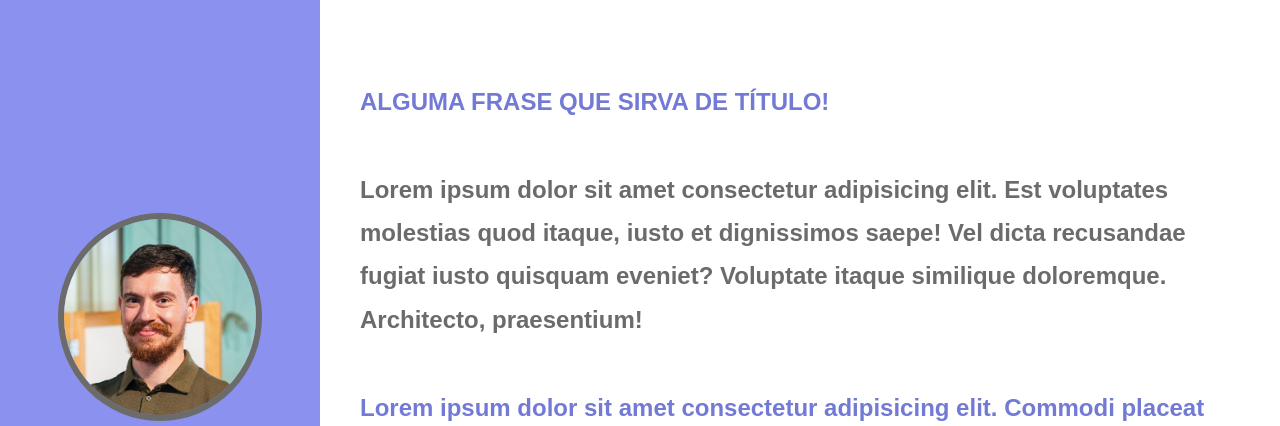
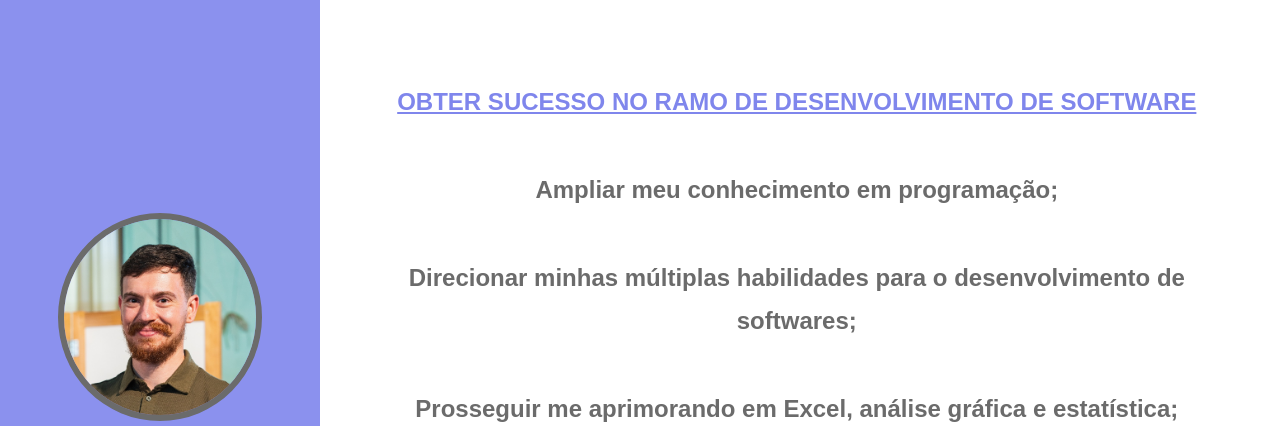
Before and after one commit to dbgheno/pagina_curriculo_daniel, a plain HTML site: page objetivos.html in a window 1280 px wide. Shown: the top 426 px of the page. Drawn offline with Linux system fonts and the light colour scheme.

Commit message:
Textos prontos

```diff
--- a/objetivos.html
+++ b/objetivos.html
@@ -21,10 +21,11 @@
 
     <main>
         <ul id="objetivos">
-            <li class="textosintercalados">ALGUMA FRASE QUE SIRVA DE TÍTULO!</li><br>
-            <li>Lorem ipsum dolor sit amet consectetur adipisicing elit. Est voluptates molestias quod itaque, iusto et dignissimos saepe! Vel dicta recusandae fugiat iusto quisquam eveniet? Voluptate itaque similique doloremque. Architecto, praesentium!</li><br>
-            <li class="textosintercalados">Lorem ipsum dolor sit amet consectetur adipisicing elit. Commodi placeat officia sint, animi enim itaque tempora excepturi possimus dolore consectetur, molestiae quia numquam nemo ducimus nulla dignissimos, provident reprehenderit harum.</li><br>
-            <li>Lorem ipsum dolor sit amet, consectetur adipisicing elit. </li>
+            <li class="toplist">OBTER SUCESSO NO RAMO DE DESENVOLVIMENTO DE SOFTWARE</li><br>
+            <li>Ampliar meu conhecimento em programação;</li><br>
+            <li>Direcionar minhas múltiplas habilidades para o desenvolvimento de softwares;</li><br>
+            <li>Prosseguir me aprimorando em Excel, análise gráfica e estatística;</li><br>
+            <li>Concluir com extremo êxito minha formação Full Stack na Growdev (término em setembro de 2024).</li>
         </ul>
     </main>
 </body>
--- a/styles.css
+++ b/styles.css
@@ -126,10 +126,8 @@ li {
 #objetivos{
     padding: 2rem 2rem 0 0;
     line-height: 1.8; /* aumentei o espaço vertical de cada linha */
+    text-align: center;
 }
-
-.textosintercalados{color:rgb(115, 122, 214);}
-
 
 /* HOVERS */
 a:hover{
```
Also changed, not shown: index.html (+1 -1 lines).
